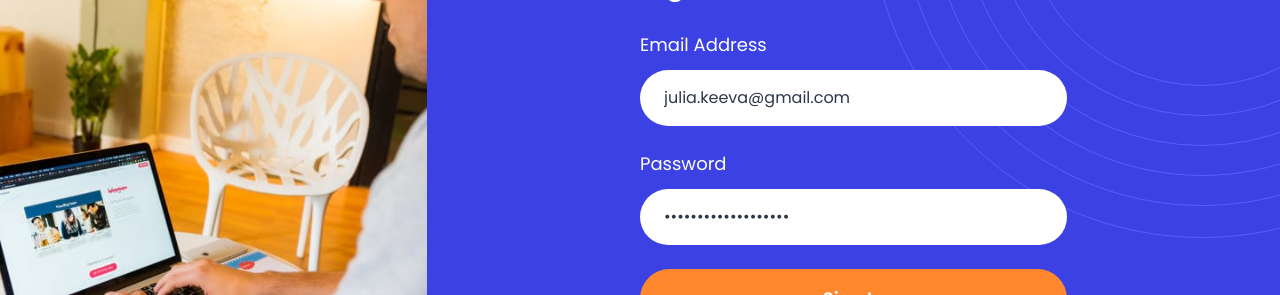
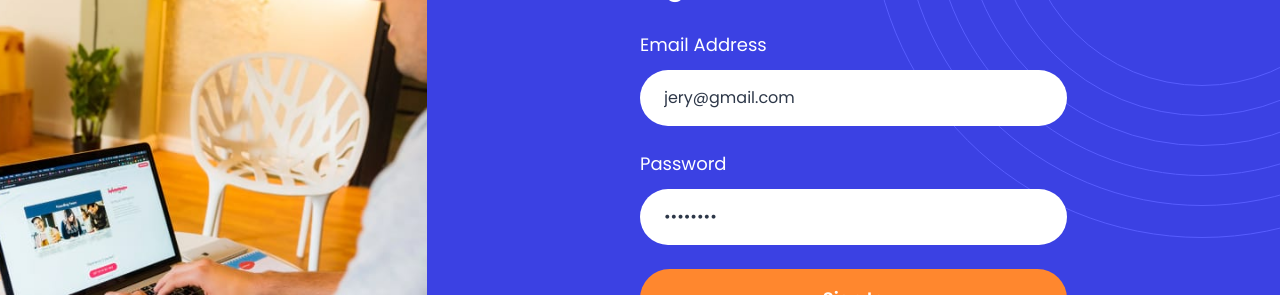
Before and after one commit to rifaimartin/backer-startup-fe, a Nuxt app: page /login in a window 1280 px wide. Shown: the part 231-526 px from the top of the page. Built offline with nearby package versions, Linux system fonts and the light colour scheme.

Commit message:
feat(login): integrate login

```diff
--- a/pages/login.vue
+++ b/pages/login.vue
@@ -9,22 +9,22 @@
         <div class="mb-6">
           <div class="mb-4">
             <label class="font-normal text-lg text-white block mb-3">Email Address</label>
-            <input type="email"
+            <input type="email" v-model="login.email"
               class="auth-form focus:outline-none focus:bg-purple-hover focus:shadow-outline focus:border-purple-hover-stroke focus:text-gray-100"
-              placeholder="Write your email address here" value="julia.keeva@gmail.com" />
+              placeholder="Write your email address here" value="jery@gmail.com" />
           </div>
         </div>
         <div class="mb-6">
           <div class="mb-4">
             <label class="font-normal text-lg text-white block mb-3">Password</label>
-            <input type="password"
+            <input @keyup.enter="userLogin" type="password" v-model="login.password"
               class="auth-form focus:outline-none focus:bg-purple-hover focus:shadow-outline focus:border-purple-hover-stroke focus:text-gray-100"
-              placeholder="Write your password here" value="nasigorenglimaribbu" />
+              placeholder="Write your password here" value="password" />
           </div>
         </div>
         <div class="mb-6">
           <div class="mb-4">
-            <button @click="$router.push({ path: '/' })"
+            <button @click="userLogin"
               class="block w-full bg-orange-button hover:bg-green-button text-white font-semibold px-6 py-4 text-lg rounded-full">
               Sign In
             </button>
@@ -42,9 +42,28 @@
 </template>
 
 <script>
-  export default {
-    layout: 'auth'
-  }
+ export default {
+  layout: 'auth',
+  data() {
+    return {
+      login: {
+        email: 'jery@gmail.com',
+        password: 'password',
+      },
+    }
+  },
+  methods: {
+    async userLogin() {
+      try {
+        let response = await this.$auth.loginWith('local', { data: this.login })
+        this.$auth.setUser(response.data.data)
+        console.log(response)
+      } catch (err) {
+        console.log(err)
+      }
+    },
+  },
+}
 </script>
 
 <style scoped>
```
